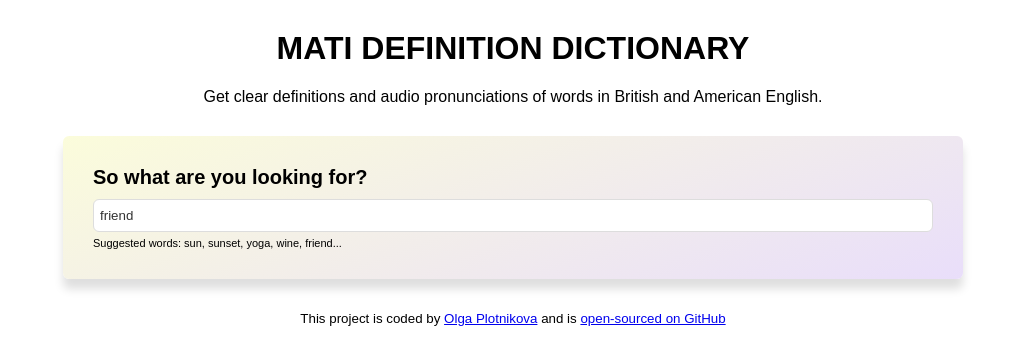
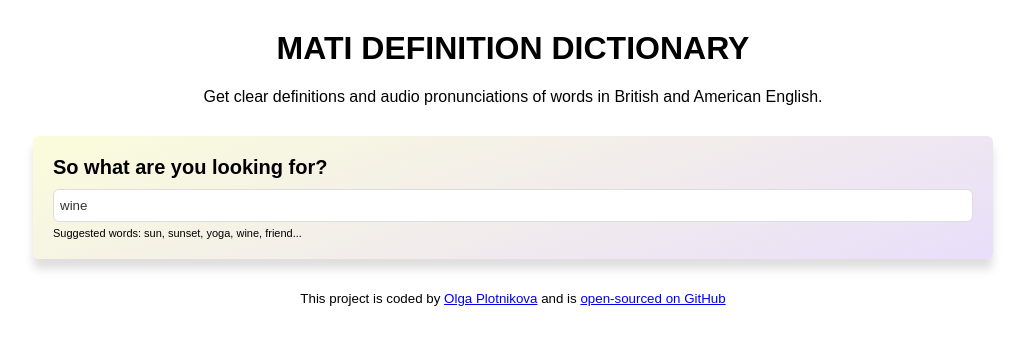
Before and after one commit to olgamati/mati-dictionary-app, a React (Create React App) app: page / in a window 1280 px wide. Shown: the top 364 px of the page, without its empty margins (127-1152 px from the left). Built offline with nearby package versions, Linux system fonts and the light colour scheme; no server answers.

Commit message:
Styled the project

```diff
--- a/package.json
+++ b/package.json
@@ -9,6 +9,7 @@
     "axios": "^0.27.2",
     "bootstrap": "^5.2.0",
     "react": "^18.2.0",
+    "react-bootstrap": "^2.5.0",
     "react-dom": "^18.2.0",
     "react-scripts": "5.0.1",
     "web-vitals": "^2.1.4"
--- a/src/App.css
+++ b/src/App.css
@@ -1,6 +1,6 @@
 .App {
   font-family: Arial, Helvetica, sans-serif;
-  max-width: 900px;
+  max-width: 960px;
   margin: 30px auto;
 }
 
--- a/src/App.js
+++ b/src/App.js
@@ -1,5 +1,6 @@
 import React from "react";
 import "./App.css";
+
 import Dictionary from "./Dictionary";
 
 export default function App() {
--- a/src/Dictionary.css
+++ b/src/Dictionary.css
@@ -3,7 +3,7 @@
 
   border-radius: 6px;
   box-shadow: 0 10px 10px rgb(0 0 0/13%);
-  padding: 30px;
+  padding: 20px;
   margin: 20px 0;
 }
 .Dictionary .question {
--- a/src/Dictionary.js
+++ b/src/Dictionary.js
@@ -1,11 +1,11 @@
 import React, { useState } from "react";
 import axios from "axios";
 import Results from "./Results.js";
-import Photos from "./Photos";
+import Photos from "./Photos.js";
 import "./Dictionary.css";
 
 export default function Dictionary() {
-  let [keyword, setKeyword] = useState("friend");
+  let [keyword, setKeyword] = useState("wine");
   let [results, setResults] = useState(null);
   let [loaded, setLoaded] = useState(false);
   let [photos, setPhotos] = useState(null);
@@ -53,7 +53,7 @@ export default function Dictionary() {
             <input
               type="search"
               onChange={handleKeywordChange}
-              defaultValue="friend"
+              defaultValue="wine"
             />
           </form>
           <div className="hint">
--- a/src/Photos.css
+++ b/src/Photos.css
@@ -1,4 +1,6 @@
 .Photos img {
   border-radius: 4px;
   margin-bottom: 20px;
+  max-width: 100%;
+  max-height: auto;
 }
--- a/src/Photos.js
+++ b/src/Photos.js
@@ -1,7 +1,7 @@
+import React from "react";
 import "./Photos.css";
 
 export default function Photos(props) {
-  console.log(props.photos);
   if (props.photos) {
     return (
       <section className="Photos">
@@ -11,7 +11,7 @@ export default function Photos(props) {
               <div className="col-4" key={index}>
                 <a href={photo.src.original} target="_blank" rel="noreferrer">
                   <img
-                    src={photo.src.tiny}
+                    src={photo.src.landscape}
                     className="img-fluid"
                     alt="example"
                   />
--- a/src/Results.css
+++ b/src/Results.css
@@ -2,4 +2,5 @@
   font-size: 36px;
   font-weight: bold;
   line-height: 1.5;
+  margin: 15px;
 }
```
Also changed, not shown: 1 other file (tests, documents, lock files or other folders).
